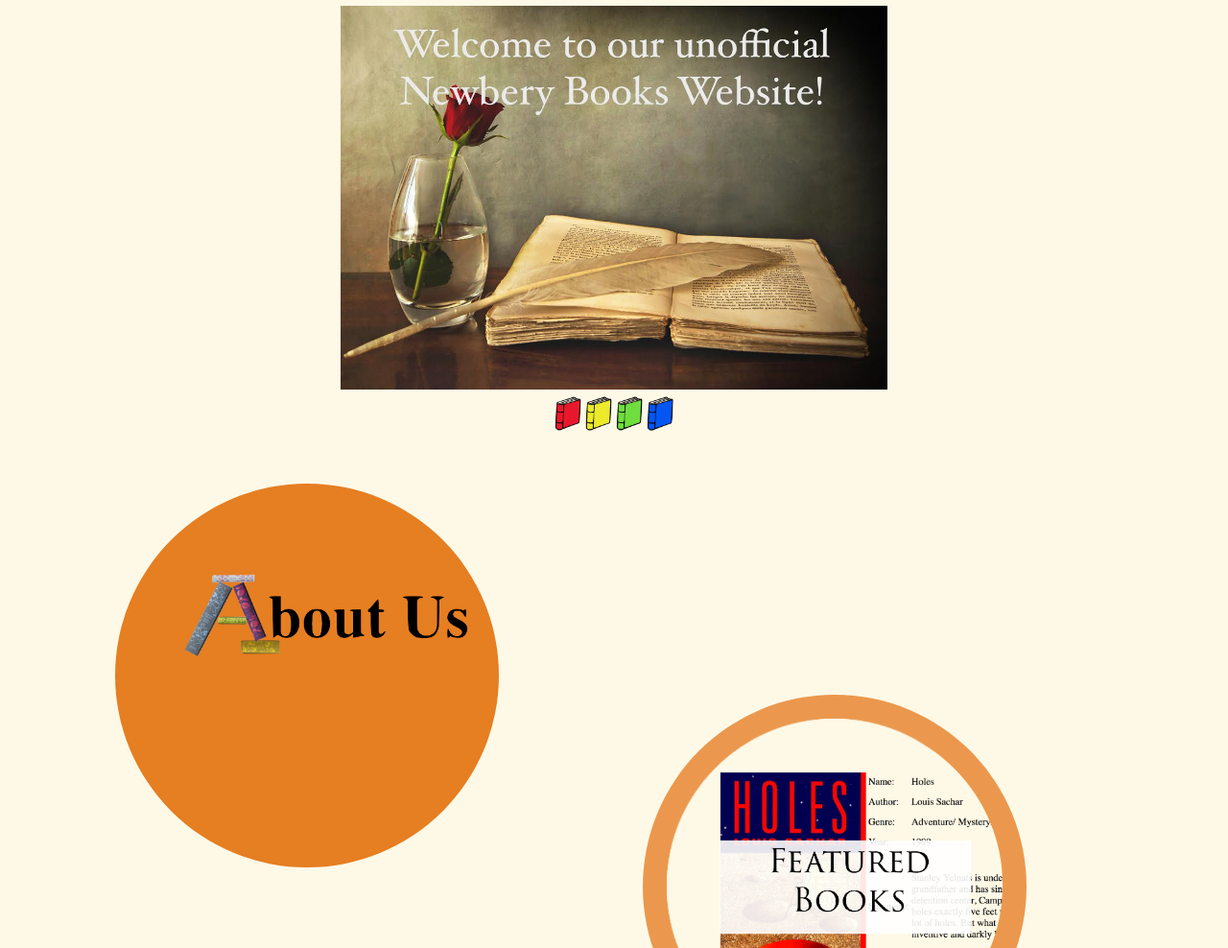
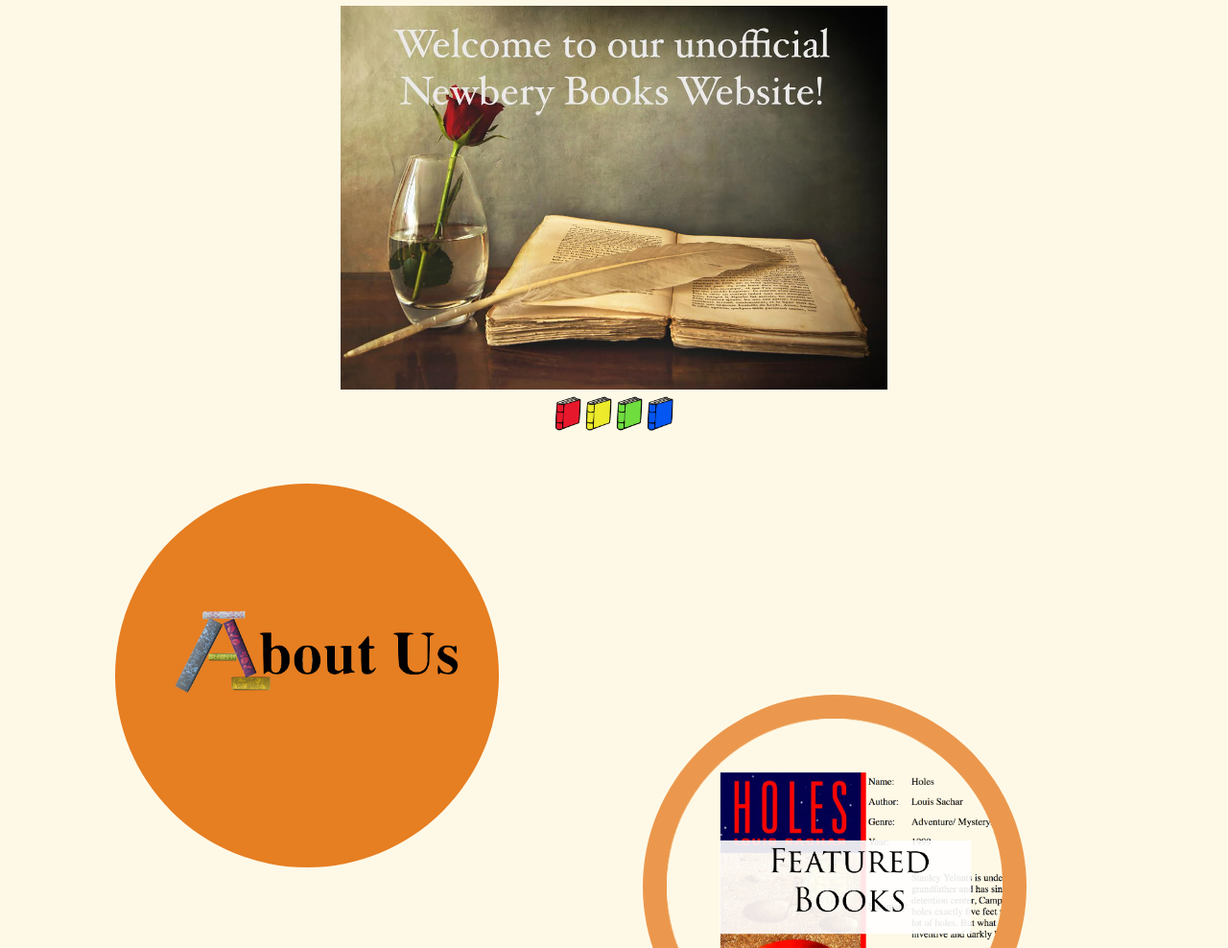
Before and after one commit to yushua22/yushua22.github.io, a plain HTML site: page index.html in a window 1280 px wide. Shown: the part 112-1100 px from the top of the page at 96% size. Drawn offline with Linux system fonts and the light colour scheme.

Commit message:
Change place of picture
About us picture (at the home page)

```diff
--- a/index.html
+++ b/index.html
@@ -151,8 +151,8 @@ background: -webkit-linear-gradient(top, #999999 0%,#454545 40%);
 }
 
 #Home{
-	top: -1417px;
-	left: -310px;
+	top: -1379px;
+	left: -320px;
 	position: relative;
 	z-index: 5;
 }
```
